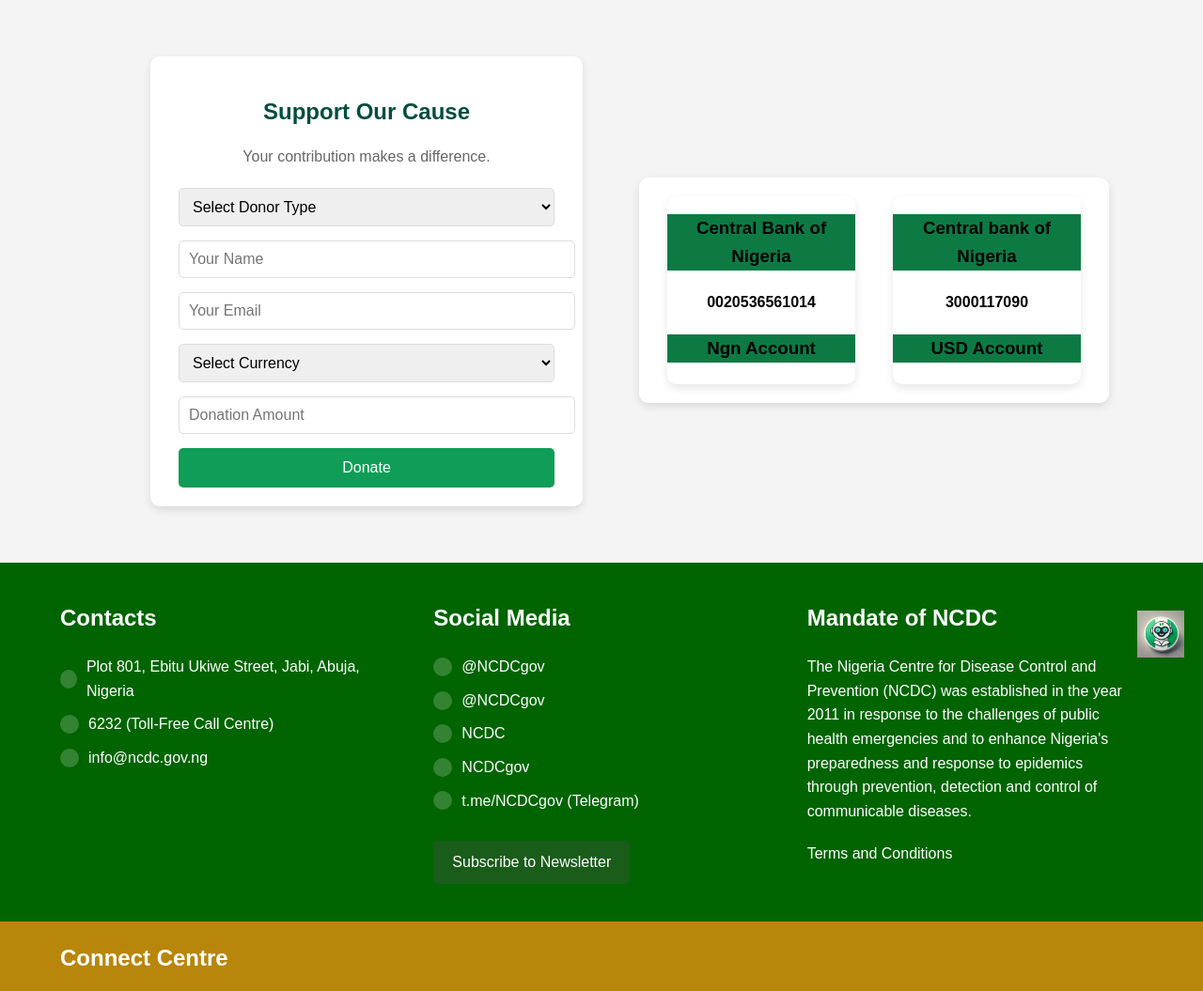
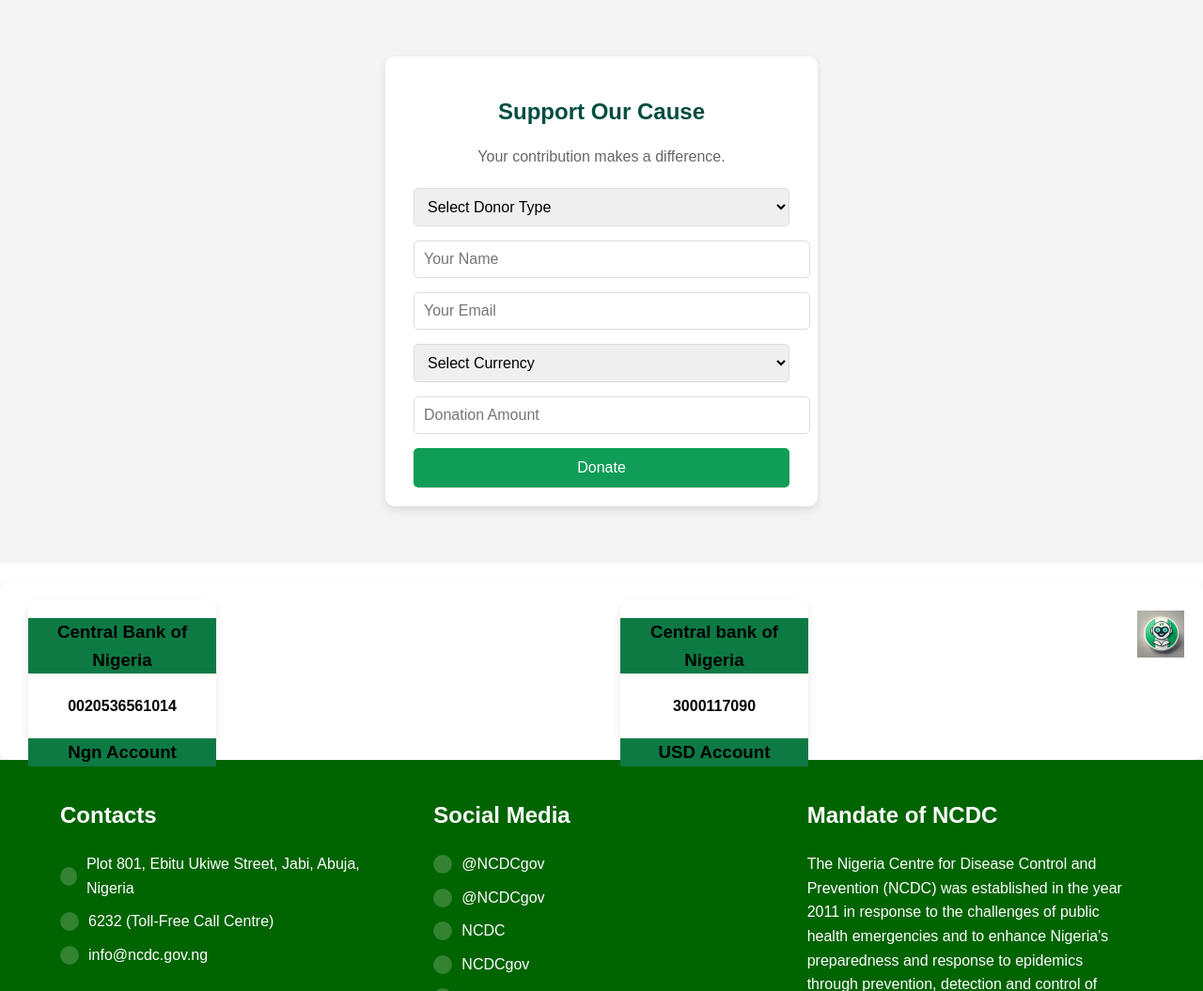
Before and after one commit to Banchi-salim/NCDC, a Django app: page /donate/ in a window 1280 px wide. Shown: the part 80-1135 px from the top of the page at 94% size. Run offline with Django 5.2, Linux system fonts and the light colour scheme; some libraries are stand-ins or nearby versions.

Commit message:
added accounts for donate page

```diff
--- a/ncdc_project/ncdc/static/ncdc/css/donate.css
+++ b/ncdc_project/ncdc/static/ncdc/css/donate.css
@@ -81,7 +81,7 @@
 
 .card{
     width: 200px;
-    height: 200px;
+    height: 150px;
     border-radius: 10px;
     box-shadow: 0 4px 10px rgba(0, 0, 0, 0.1);
     text-align: center;
--- a/ncdc_project/ncdc/templates/ncdc/donate.html
+++ b/ncdc_project/ncdc/templates/ncdc/donate.html
@@ -33,6 +33,8 @@
             <button type="button" id="donate-button">Donate</button>
         </form>
     </div>
+</section>
+<section>
     <div class="accounts">
         <div class="card">
             <div class="head">
```
